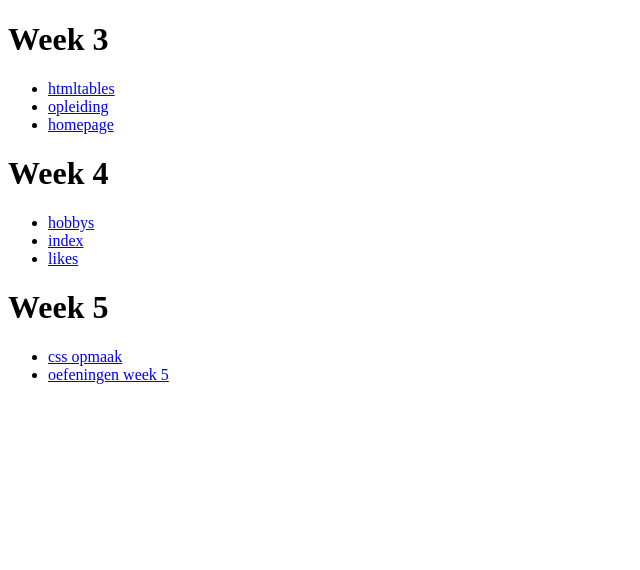
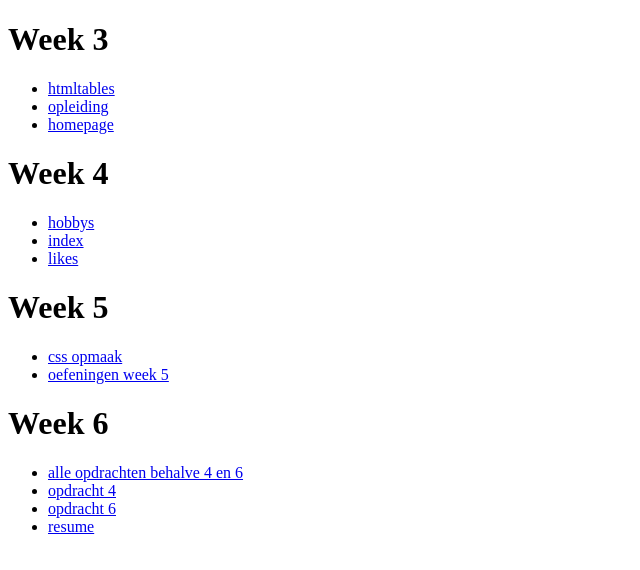
Before and after one commit to Krouni/krouni.github.io, a plain HTML site: page index.html in a window 1280 px wide. Shown: the whole page, without its empty margins (0-640 px from the left). Drawn offline with Linux system fonts and the light colour scheme.

Commit message:
Update index.html

```diff
--- a/index.html
+++ b/index.html
@@ -22,5 +22,13 @@
             <li><a href="css/cssopmaakOpdracht6.css"> css opmaak</a></li>
             <li><a href="css/week5oefeningen.html"> oefeningen week 5</a></li>
     </ul>
+    <h1>Week 6</h1>
+        <ul>
+            <li><a href="html5/week6/opdrachten.html"> alle opdrachten behalve 4 en 6</a></li>
+            <li><a href="html5/week6/opdracht4.html"> opdracht 4</a></li>
+            <li><a href="html5/week6/opdracht6.html"> opdracht 6</a></li>
+            <li><a href="html5/week6/resume.html"> resume</a></li>
+
+    </ul>
 </body>
 </html>
```
